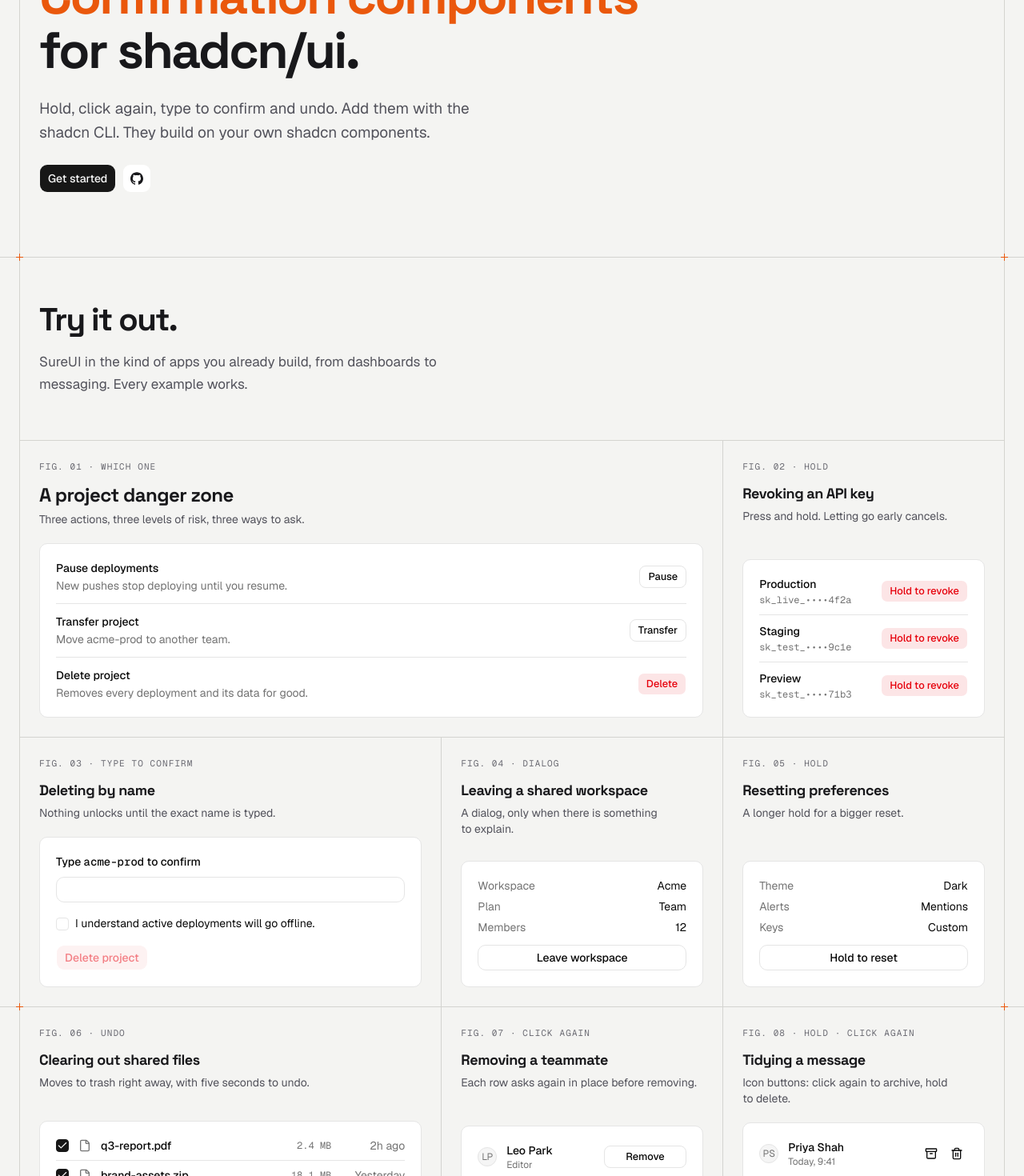
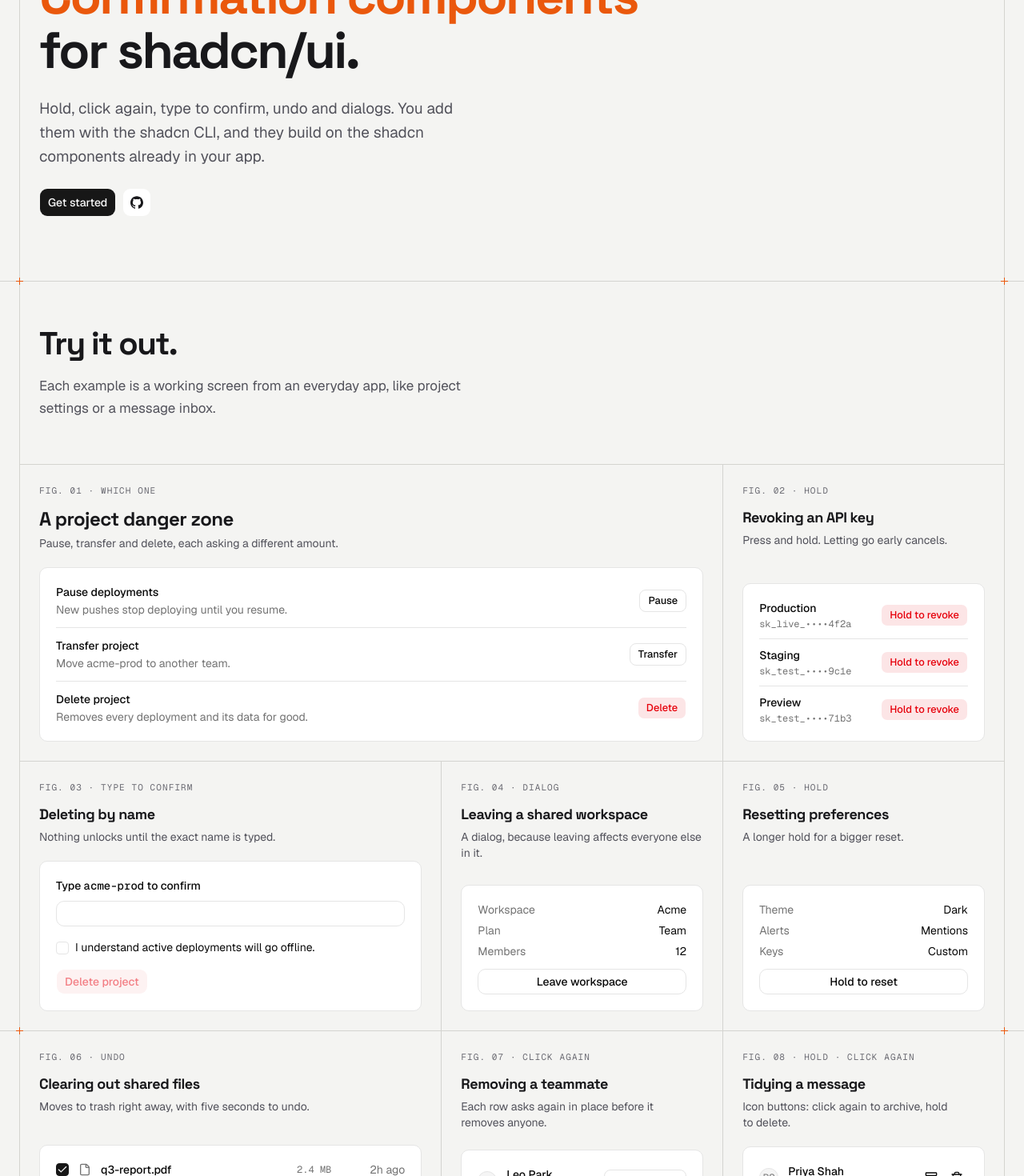
Before and after one commit to aidankmcalister/sureui, a Next.js app: page / in a window 1280 px wide. Shown: the part 180-1650 px from the top of the page at 80% size. Built offline with nearby package versions, Linux system fonts and the light colour scheme.

Commit message:
copy: remove ai patterns from the site text

```diff
--- a/app/blocks/page.tsx
+++ b/app/blocks/page.tsx
@@ -17,8 +17,9 @@ export default function Blocks() {
           coming soon.
         </h1>
         <p className="max-w-140 text-[19px] leading-7.5 text-pretty text-(--ink-muted)">
-          Full sections built from SureUI components, like a settings danger
-          zone or an account deletion flow, ready to drop into your app.
+          Full screens built from SureUI components, like a settings danger zone
+          or an account deletion flow. You&apos;ll add them with the shadcn CLI,
+          the same way as the components.
         </p>
         <Actions />
       </Band>
--- a/app/docs/page.tsx
+++ b/app/docs/page.tsx
@@ -30,19 +30,19 @@ export default function Introduction() {
     <>
       <DocsHeader
         href="/docs"
-        lead="What SureUI is, and how it decides how much to ask of people."
+        lead="What SureUI is, and how to choose how much to ask of people."
       />
       <DocsSection label="The idea">
         <Prose>
           <p>
-            When every action opens an “Are you sure?” dialog, people stop
-            reading and confirm on reflex. The one dialog that matters gets the
-            same click as the fifty that didn&apos;t.
+            When every action opens an &quot;Are you sure?&quot; dialog, people
+            stop reading and confirm on reflex, so the one dialog that matters
+            gets the same click as the fifty before it.
           </p>
           <p>
             SureUI gives you more ways to ask: an undo, a second click, a hold,
-            a typed name, or a dialog when you want one. Pick whichever fits the
-            moment.
+            a typed name, or a dialog when you want one. If you&apos;re not sure
+            which fits, the Which one page has a question for each.
           </p>
         </Prose>
       </DocsSection>
--- a/app/opengraph-image.tsx
+++ b/app/opengraph-image.tsx
@@ -9,6 +9,6 @@ export default function Image() {
   return card({
     lead: "Confirmation components",
     rest: "for shadcn/ui.",
-    detail: "Hold, click again, type to confirm and undo.",
+    detail: "Hold, click again, type to confirm, undo and dialogs.",
   })
 }
--- a/app/page.tsx
+++ b/app/page.tsx
@@ -24,8 +24,9 @@ export default function Home() {
           for shadcn/ui.
         </h1>
         <p className="max-w-140 text-[19px] leading-7.5 text-pretty text-(--ink-muted)">
-          Hold, click again, type to confirm and undo. Add them with the shadcn
-          CLI. They build on your own shadcn components.
+          Hold, click again, type to confirm, undo and dialogs. You add them
+          with the shadcn CLI, and they build on the shadcn components already
+          in your app.
         </p>
         <Actions />
       </Band>
@@ -35,8 +36,8 @@ export default function Home() {
             Try it out.
           </h2>
           <p className="max-w-140 text-[17px] leading-7 text-pretty text-(--ink-muted)">
-            SureUI in the kind of apps you already build, from dashboards to
-            messaging. Every example works.
+            Each example is a working screen from an everyday app, like project
+            settings or a message inbox.
           </p>
         </div>
         <div className={grid}>
@@ -46,7 +47,7 @@ export default function Home() {
             gesture="Which one"
             href="/docs/which-one"
             title="A project danger zone"
-            description="Three actions, three levels of risk, three ways to ask."
+            description="Pause, transfer and delete, each asking a different amount."
           >
             <DangerZone />
           </Cell>
@@ -73,7 +74,7 @@ export default function Home() {
             gesture="Dialog"
             href="/docs/dialogs"
             title="Leaving a shared workspace"
-            description="A dialog, only when there is something to explain."
+            description="A dialog, because leaving affects everyone else in it."
           >
             <Workspace />
           </Cell>
@@ -105,7 +106,7 @@ export default function Home() {
             gesture="Click again"
             href="/docs/click-again"
             title="Removing a teammate"
-            description="Each row asks again in place before removing."
+            description="Each row asks again in place before it removes anyone."
           >
             <Members />
           </Cell>
--- a/components/site/styles.ts
+++ b/components/site/styles.ts
@@ -89,7 +89,7 @@ if (await undoToast("Moved 3 files to trash")) {
     useWhen: [
       "Moving files to trash, archiving mail, hiding a post.",
       "People do it many times a day and expect it to be instant.",
-      "A mistake is noticed right after it happens.",
+      "People usually spot the mistake right away.",
     ],
     instead: [
       { when: "Nothing can bring it back", slug: "type-to-confirm" },
@@ -129,7 +129,6 @@ if (await undoToast("Moved 3 files to trash")) {
     useWhen: [
       "Archiving one message or removing one row.",
       "Space is tight and a dialog would be too much.",
-      "Keyboard users need the same quick path as mouse users.",
     ],
     instead: [
       { when: "It's easy to reverse", slug: "undo" },
@@ -168,11 +167,9 @@ if (await undoToast("Moved 3 files to trash")) {
     useWhen: [
       "Revoking an API key or resetting preferences.",
       "Touch screens, where a second tap happens by accident.",
-      "The effort should feel deliberate without opening anything.",
     ],
     instead: [
       { when: "People need to read what happens first", slug: "dialogs" },
-      { when: "It's easy to reverse", slug: "undo" },
       { when: "It's permanent and large", slug: "type-to-confirm" },
     ],
   },
@@ -180,7 +177,7 @@ if (await undoToast("Moved 3 files to trash")) {
     slug: "dialogs",
     name: "Dialogs",
     lead: "An optional alert dialog for actions that need a sentence of explanation.",
-    summary: "Opens a dialog, only when there is something to explain.",
+    summary: "Opens a dialog when there's something to explain.",
     question: "Does it need explaining, or affect other people?",
     interrupts: "Yes",
     reads: "Yes",
```
Also changed, not shown: app/globals.css (indentation only).
